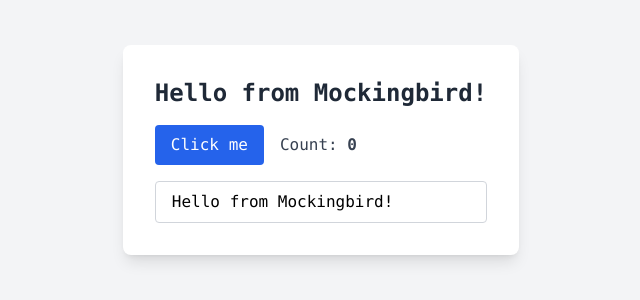
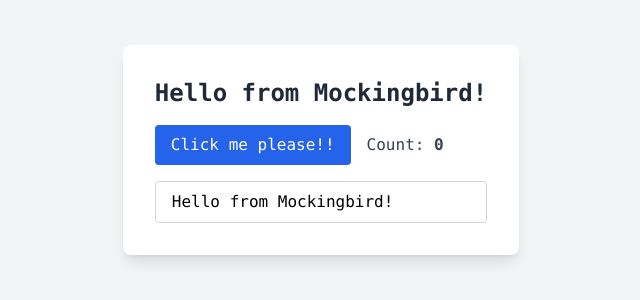
Before and after one commit to janzheng/mockingbird, a plain HTML site: page frontend/index.html in a window 1280 px wide. Shown: the part 250-550 px from the top of the page, without its empty margins (319-959 px from the left). Drawn offline with nearby package versions, Linux system fonts and the light colour scheme.

Commit message:
Update button text in index.html to be more engaging

```diff
--- a/frontend/index.html
+++ b/frontend/index.html
@@ -21,7 +21,7 @@
           @click="count++"
           class="px-4 py-2 bg-blue-600 text-white rounded hover:bg-blue-700"
         >
-          Click me
+          Click me please!!
         </button>
         <span class="text-gray-700">Count: <span x-text="count" class="font-bold"></span></span>
       </div>
```
